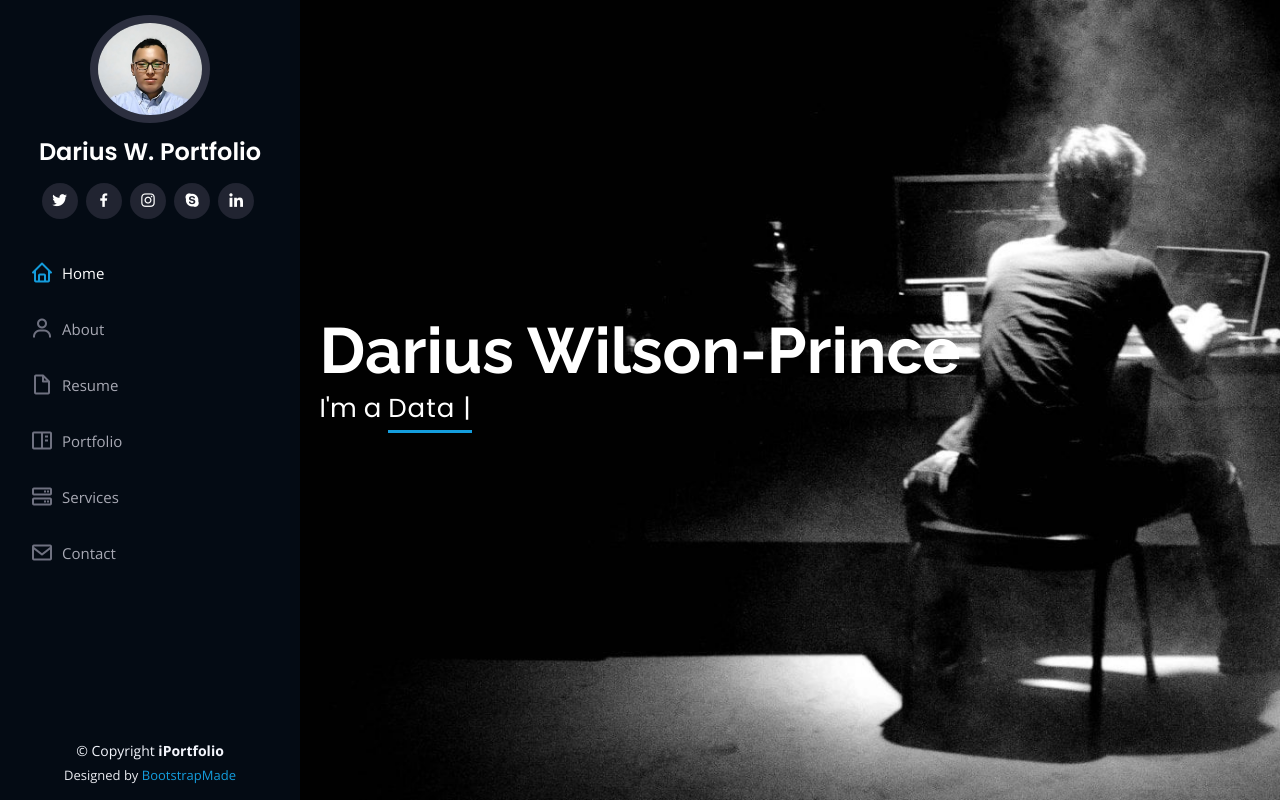
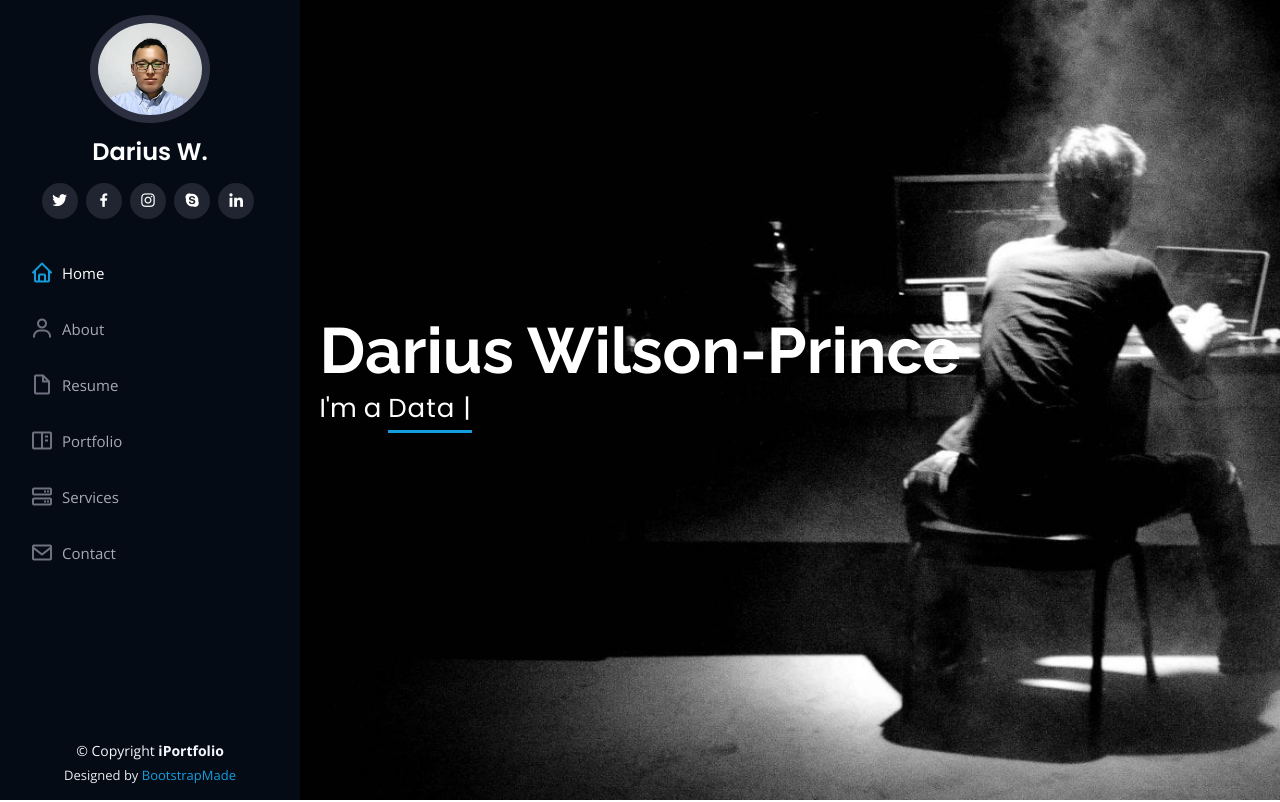
Before and after one commit to dariusprince90/dariusprince90.github.io, a plain HTML site: page index.html in a window 1280 px wide. Shown: the top 802 px of the page. Drawn offline with nearby package versions, Linux system fonts and the light colour scheme.

Commit message:
update website

```diff
--- a/index.html
+++ b/index.html
@@ -4,7 +4,7 @@
     <meta charset="utf-8" />
     <meta content="width=device-width, initial-scale=1.0" name="viewport" />
 
-    <title>Darius Wilson-Prince</title>
+    <title>Darius W. Portfolio</title>
     <meta content="" name="description" />
     <meta content="" name="keywords" />
 
@@ -53,7 +53,7 @@
             class="img-fluid rounded-circle"
           />
           <h1 class="text-light">
-            <a href="index.html">Darius W. Portfolio</a>
+            <a href="index.html">Darius W.</a>
           </h1>
           <div class="social-links mt-3 text-center">
             <a href="#" class="twitter"><i class="bx bxl-twitter"></i></a>
```
